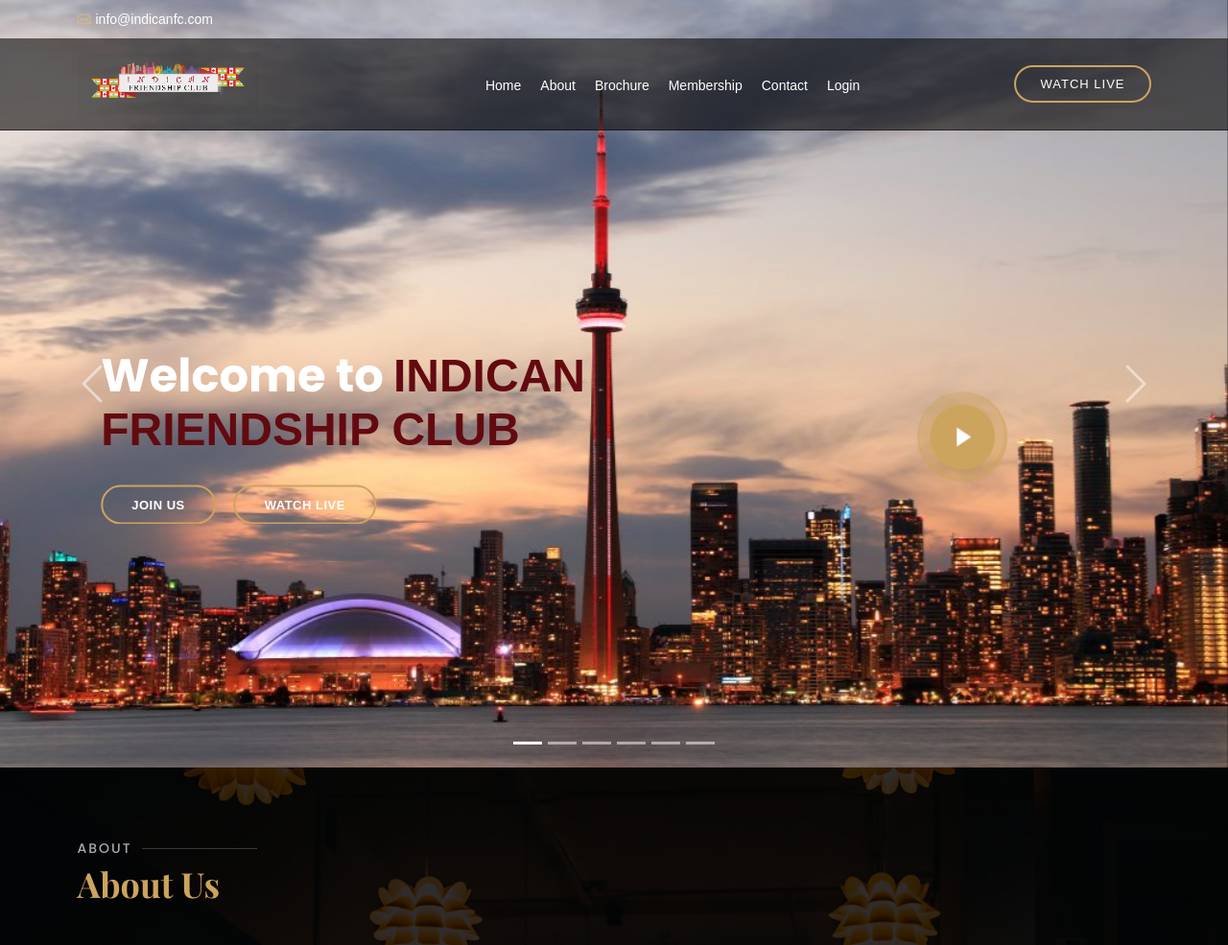
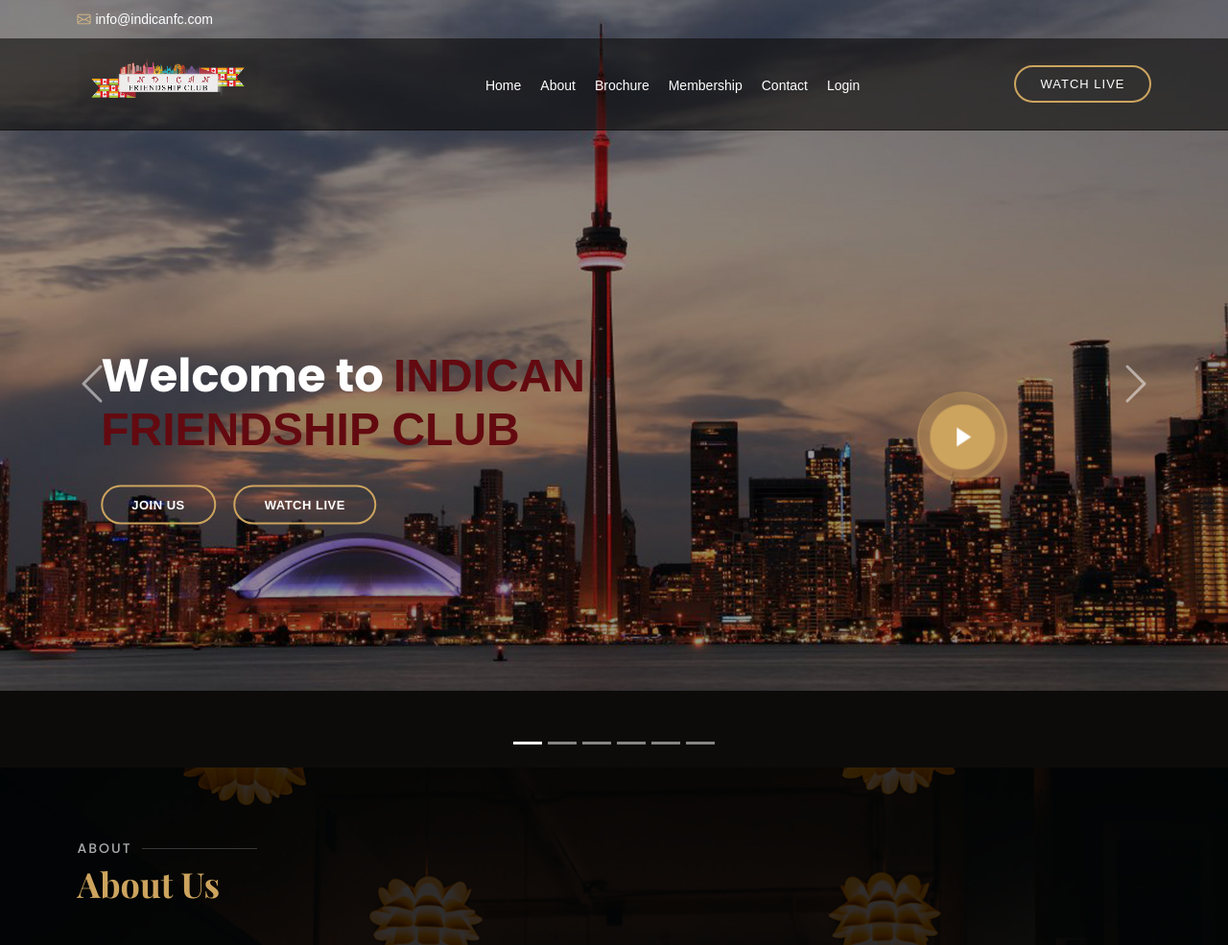
Before and after one commit to ishaannagpal18/Indican, a Django app: page / in a window 1280 px wide. Shown: the top 985 px of the page at 96% size. Run offline with Django 3.2, Linux system fonts and the light colour scheme; some libraries are stand-ins or nearby versions; some web fonts are replaced.

Commit message:
Transactional

```diff
--- a/static/css/demo.css
+++ b/static/css/demo.css
@@ -287,3 +287,48 @@
 	transform: translateX(0);
 	transform: translate3d(0, 0, 0);
 }
+.img{
+  height:100%;
+}
+.carousel-inner:before {
+  content: "";
+  position: absolute;
+  bottom: 0;
+  top: 0;
+  left: 0;
+  right: 0;
+}
+
+@media screen and (max-width:550px){
+.carousel {
+height: 33vh;
+}
+.container2 {
+padding-top: 55px;
+padding-left: 4%;
+}
+.container2 h1 {
+font-size: 21px;
+line-height: 30px;
+}
+.btns {
+margin-top: 0px;
+}
+.btn-menu, .btn-book {
+font-size: 10px;
+padding: 7px 10px;
+
+}
+.play-btn {
+width: 56px;
+height: 56px;
+
+}
+.carousel-indicators li {
+width: 8px;
+height: 2px;
+}
+.container {
+padding-top: 0px;
+}
+}
--- a/static/css/style1.css
+++ b/static/css/style1.css
@@ -313,3 +313,33 @@
     border-radius: 76% 24% 33% 67% / 68% 55% 45% 32%;
   }
 }
+
+@media screen and (max-width:550px){
+  section{
+    padding: 0;
+    padding-top: 10%;
+  }
+  #header{
+    padding:2%;
+  }
+  #topbar .contact-info i {
+top: 20%;
+position: absolute;
+left: 0;
+}
+#header .logo img {
+max-height: 45px;
+}
+.about {
+padding: 8% 0;
+}
+.padding3{
+  padding-top: 18%;
+}
+.padding2{
+  padding-top: 25%;
+}
+.pdf{
+  width: 100%;
+}
+}
--- a/templates/brochure.html
+++ b/templates/brochure.html
@@ -6,13 +6,13 @@
 {% endblock %}
 
 {% block content %}
-<div class="padding">
+<div class="padding padding2">
   <div class="container">
     <center>
       <div class="download">
         <a href="{% static 'img/indican_brochure_2.pdf'%}" download><button type="button" class="btn btn-outline-warning download1">Download <i class="fas fa-download"></i></button></a>
       </div>
-    <embed type="application/pdf" src="{% static 'img/indican_brochure_2.pdf'%}" width="50%" height="600">
+    <embed class="pdf"  type="application/pdf" src="{% static 'img/indican_brochure_2.pdf'%}" width="50%" height="600">
   </div>
 </div>
 {% endblock %}
--- a/templates/demo.html
+++ b/templates/demo.html
@@ -16,7 +16,7 @@
     <div id="carouselExampleIndicators" class="carousel slide carousel-fade" data-ride="carousel" data-interval="2500">
       <div class="container2 ">
         <div class="row">
-          <div class="col-lg-8">
+          <div class="col-lg-8 col-8">
             <h1>Welcome to <span>INDICAN FRIENDSHIP CLUB</span></h1>
             <h2></h2>
 
@@ -25,7 +25,7 @@
               <a href="{% url 'launch' %}" class="btn-book animated fadeInUp scrollto">Watch Live</a>
             </div>
           </div>
-          <div class="col-lg-4 d-flex align-items-center justify-content-center position-relative" data-aos="zoom-in" data-aos-delay="200">
+          <div class="col-lg-4 col-4 d-flex align-items-center justify-content-center position-relative" data-aos="zoom-in" data-aos-delay="200">
             <a href="" class="glightbox play-btn"></a>
           </div>
 
@@ -39,27 +39,28 @@
     <li data-target="#carouselExampleIndicators" data-slide-to="4"></li>
     <li data-target="#carouselExampleIndicators" data-slide-to="5"></li>
   </ol>
-
+<div class="a">
   <div class="carousel-inner">
     <div class="carousel-item active">
-      <img class="d-block w-100" src="{% static 'img/Toronto.jpeg'%}" alt="First slide">
+      <img class="d-block img w-100" src="{% static 'img/toronto1.jpg'%}" alt="First slide">
 
     </div>
     <div class="carousel-item">
-      <img class="d-block w-100" src="{% static 'img/taj-mahal.jpeg'%}" alt="Second slide">
+      <img class="d-block img w-100" src="{% static 'img/taj-mahal1.jpg'%}" alt="Second slide">
     </div>
     <div class="carousel-item">
-      <img class="d-block w-100" src="{% static 'img/niagra.jpeg'%}" alt="Third slide">
+      <img class="d-block img w-100" src="{% static 'img/niagra1.jpg'%}" alt="Third slide">
     </div>
     <div class="carousel-item">
-      <img class="d-block w-100" src="{% static 'img/qutub-minar.jpeg'%}" alt="Second slide">
+      <img class="d-block img w-100" src="{% static 'img/qutub-minar1.jpg'%}" alt="Second slide">
     </div>
     <div class="carousel-item">
-      <img class="d-block w-100" src="{% static 'img/hopewell.jpeg'%}" alt="Second slide">
+      <img class="d-block img w-100" src="{% static 'img/hopewell1.jpg'%}" alt="Second slide">
     </div>
     <div class="carousel-item">
-      <img class="d-block w-100" src="{% static 'img/gateway-to-india.jpeg'%}" alt="Second slide">
+      <img class="d-block img w-100" src="{% static 'img/gateway-to-india1.jpg'%}" alt="Second slide">
     </div>
+  </div>
   </div>
   <a class="carousel-control-prev" href="#carouselExampleIndicators" role="button" data-slide="prev">
     <span class="carousel-control-prev-icon" aria-hidden="true"></span>
--- a/templates/index.html
+++ b/templates/index.html
@@ -52,6 +52,7 @@
           <p class="subtitle1">Giving an extraordinary flavor to this virtual club, we believe in providing one-of-a-kind opportunities to explore both countries and its people. We also intend to do cultural exchange between the people of both the countries which will reflect both the cultures and bring people together.</p>
 
         </div>
+        <br><br><br>
       </div>
       <div class="col-md-6">
         <div class="card1">
@@ -235,7 +236,7 @@
       </div>
 
       <div class="row" data-aos="fade-up" data-aos-delay="100">
-        <div class="col-lg-3">
+        <div class="col-lg-3 col-12">
           <ul class="nav nav-tabs flex-column">
             <li class="nav-item">
               <a class="nav-link active show" data-bs-toggle="tab" href="#tab-1">Guest Membership</a>
@@ -252,7 +253,7 @@
             </li>
           </ul>
         </div>
-        <div class="col-lg-6 mt-4 mt-lg-0">
+        <div class="col-lg-6 col-8 mt-4 mt-lg-0">
           <div class="tab-content">
             <div class="tab-pane active show" id="tab-1">
 
@@ -297,7 +298,7 @@
             </div>
             </div>
           </div>
-          <div class="col-lg-3 mt-4 mt-lg-0">
+          <div class="col-lg-3 col-4 mt-4 mt-lg-0">
             <div class="text-center order-1 order-lg-2">
               <img src="{% static 'img/join now.jpg'%} " alt="" class="img-fluid">
             </div>
@@ -322,7 +323,7 @@
 
 
             <div  class="row">
-              <div style="height:546px !important;" class="col-lg-6">
+              <div  class="col-lg-6">
                 <img src="{% static 'img/launch1.jpg'%} " class="img-fluid" alt="">
               </div>
               <div  class="col-lg-6 pt-4 pt-lg-0 content">
@@ -579,7 +580,7 @@
 
       <div class="row">
 
-        <div class="col-lg-4 col-md-6">
+        <div class="col-lg-4 col-md-6 col-6">
           <div class="member" data-aos="zoom-in" data-aos-delay="100">
             <img src="{% static 'img/team/surender-sir.jpeg'%} " class="img-fluid" alt="">
             <div class="member-info">
@@ -597,7 +598,7 @@
           </div>
         </div>
 
-        <div class="col-lg-4 col-md-6">
+        <div class="col-lg-4 col-md-6 col-6">
           <div class="member" data-aos="zoom-in" data-aos-delay="200">
             <img src="{% static 'img/team/anmol-sir.jpeg'%} " class="img-fluid" alt="">
             <div class="member-info">
@@ -615,7 +616,7 @@
           </div>
         </div>
 
-        <div class="col-lg-4 col-md-6">
+        <div class="col-lg-4 col-md-6 col-6">
           <div class="member" data-aos="zoom-in" data-aos-delay="300">
             <img src="{% static 'img/team/radhika.jpeg'%}" class="img-fluid" alt="">
             <div class="member-info">
@@ -633,7 +634,7 @@
           </div>
         </div>
 
-        <div class="col-lg-4 col-md-6">
+        <div class="col-lg-4 col-md-6 col-6">
           <div class="member" data-aos="zoom-in" data-aos-delay="300">
             <img src="{% static 'img/team/sushil-sir.jpeg'%}" class="img-fluid" alt="">
             <div class="member-info">
@@ -651,7 +652,7 @@
           </div>
         </div>
 
-        <div class="col-lg-4 col-md-6">
+        <div class="col-lg-4 col-md-6 col-6">
           <div class="member" data-aos="zoom-in" data-aos-delay="300">
             <img src="{% static 'img/team/gautam-sir.jpeg'%}" class="img-fluid" alt="">
             <div class="member-info">
@@ -707,15 +708,16 @@
             </div>
 
             <div class="email">
+
               <i class="bi bi-envelope"></i>
               <h4>Email:</h4>
-              <p>info@indicanfc.com</p>
+              <a href="mailto:info@indicanfc.com"><p>info@indicanfc.com</p></a>
             </div>
 
             <div class="phone">
               <i class="bi bi-phone"></i>
               <h4>Call:</h4>
-              <p>+1 5589 55488 55s</p>
+              <a href="tel:+917892650335"><p>+91 7303503302</p></a>
             </div>
 
           </div>
--- a/templates/layouts.html
+++ b/templates/layouts.html
@@ -112,8 +112,8 @@
               <p>
                 Water Park Golf Club, 61174,<br>
                  Regional Road No. 27, Wainfleet, Welland ON.<br><br>
-                <strong>Phone:</strong> +1 5589 55488 55<br>
-                <strong>Email:</strong> info@indicanfc.com<br>
+                <strong>Phone:</strong> <a href="tel:+917892650335">+91 7303503302<br></a>
+                <strong>Email:</strong><a href="mailto:info@indicanfc.com"> info@indicanfc.com<br></a>
               </p>
               <div class="social-links mt-3">
                 <a href="https://twitter.com/indicanfc" target="_blank" class="twitter"><i class="bi bi-twitter"></i></a>
```
Also changed, not shown: templates/aboutus.html (+8 -6 lines), templates/contact.html (+4 -3 lines), templates/membership.html (+6 -6 lines), db.sqlite3, static/img/gateway-to-india1.jpg (added), static/img/hopewell1.jpg (added), static/img/niagra1.jpg (added), static/img/qutub-minar1.jpg (added), static/img/taj-mahal1.jpg (added), static/img/toronto1.jpg (added), 1 other file.
